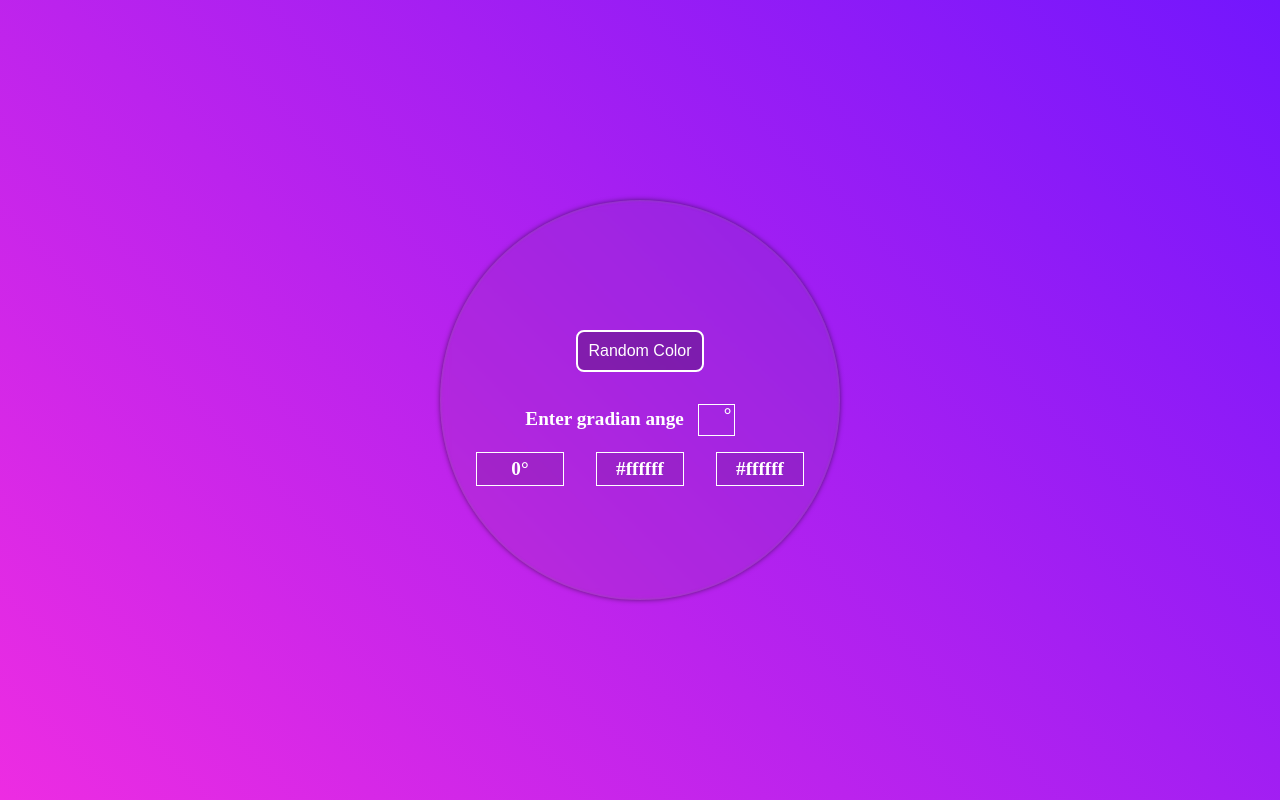
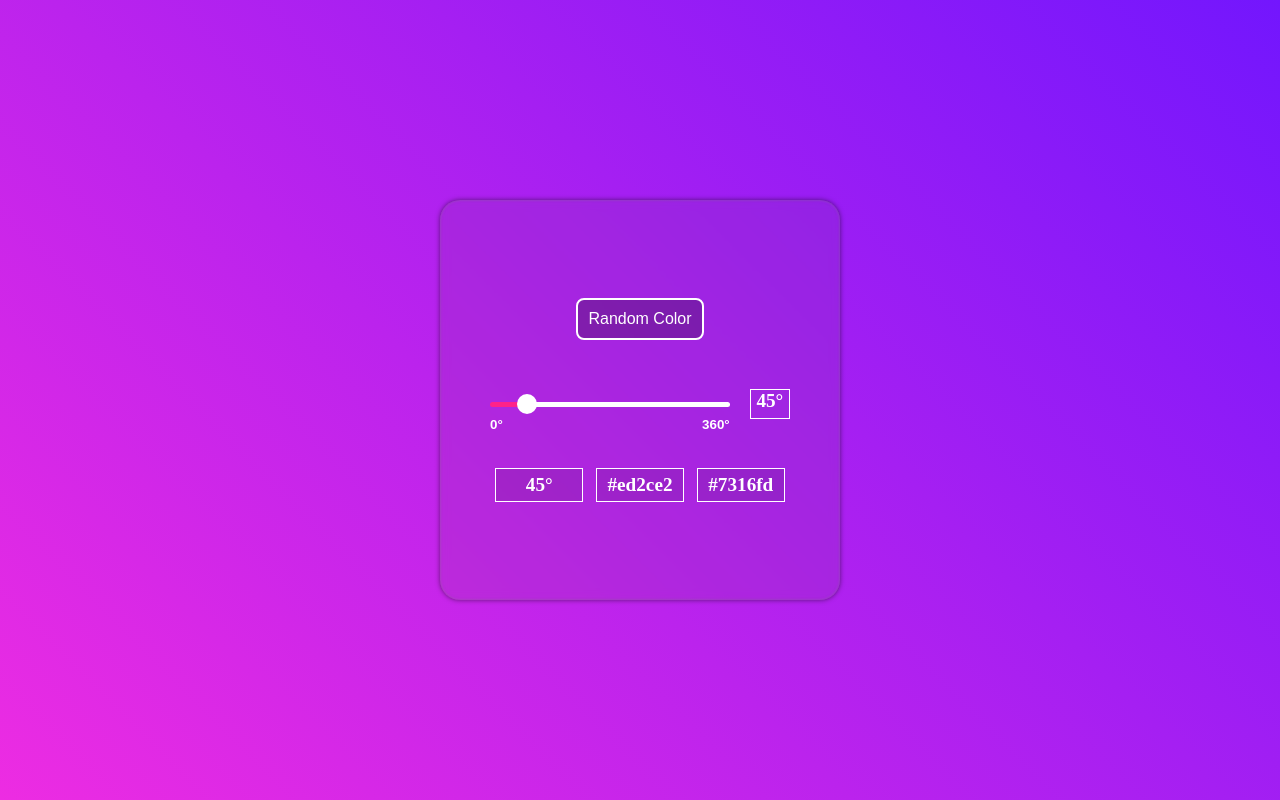
Before and after one commit to Aryan9060/My-Project-File, a plain HTML site: page Gradient-Color-Generator/index.html in a window 1280 px wide. Drawn offline with Linux system fonts and the light colour scheme.

Commit message:
Adding slidebar

```diff
--- a/Gradient-Color-Generator/color.js
+++ b/Gradient-Color-Generator/color.js
@@ -1,5 +1,14 @@
 let button = document.querySelector(".btn");
 let text = document.querySelectorAll("h3");
+let span = document.querySelector("span");
+let input = document.querySelector("#angle");
+
+input.oninput = () => {
+  const x = input.value;
+  sliderColor = ` linear-gradient(90deg, #ff2289 ${x / 3.6}%, #fff ${ x / 3.6}%)`;
+  input.style.background = sliderColor;
+  span.innerText = input.value + "°";
+};
 
 backgroundColor1 = () => {
   hex = "0123456789abcdef";
@@ -31,23 +40,11 @@ backgroundColor2 = () => {
   return color2;
 };
 
-// angle = () => {
-//   return input;
-// };
-
 button.addEventListener("click", () => {
-  let input = document.querySelector("#angle");
-  if (input.value == "") {
-    input.value = 0;
-  } else if (input.value == undefined || input.value > 360 || input.value < 0) {
-    alert("please enter angle between 0° and 360°");
-  } else {
-    console.log(input.value);
   document.body.style.background = `linear-gradient(${
     input.value
   }deg, ${backgroundColor1()},${backgroundColor2()})`;
   text[0].innerText = `${input.value}°`;
   text[1].innerText = color;
   text[2].innerText = color2;
-  }
 });
--- a/Gradient-Color-Generator/index.html
+++ b/Gradient-Color-Generator/index.html
@@ -11,14 +11,14 @@
 <body>
     <div class="container">
         <button class="btn">Random Color</button>
-        <div>
-            <label for="angle">Enter gradian ange<span>°</span></label>
-            <input type="number" min="0" max="360" id="angle">
+        <div class="slider-box">
+            <input type="range" min="0" max="360" value="45" id="angle">
+            <label for="angle"><span>45°</span></label>
         </div>
         <div class="color">
-            <h3 class="">0°</h3>
-            <h3 class="">#ffffff</h3>
-            <h3 class="">#ffffff</h3>
+            <h3 class="">45°</h3>
+            <h3 class="">#ed2ce2</h3>
+            <h3 class=""> #7316fd</h3>
         </div>
     </div>
     <script src="color.js"></script>
--- a/Gradient-Color-Generator/style.css
+++ b/Gradient-Color-Generator/style.css
@@ -7,7 +7,6 @@
 body {
     background: linear-gradient(45deg, #ed2ce2, #7316fd);
     display: flex;
-    flex-direction: column;
     justify-content: center;
     align-items: center;
     width: 100vw;
@@ -21,8 +20,8 @@ body {
     align-items: center;
     background: #5f5c5c18;
     backdrop-filter: blur(5px);
-    box-shadow: 0px 0px 5px rgba(0, 0, 0, .5),inset 0 0px 3px rgba(122, 120, 120, 0.5);
-    border-radius: 50%;
+    box-shadow: 0px 0px 5px rgba(0, 0, 0, .5), inset 0 0px 3px rgba(122, 120, 120, 0.5);
+    border-radius: 5%;
     height: 400px;
     width: 400px;
 }
@@ -44,6 +43,52 @@ body {
     opacity: .7;
 }
 
+.slider-box {
+    display: flex;
+    align-items: center;
+    width: 300px;
+    height: 4rem;
+}
+
+#angle {
+
+    -webkit-appearance: none;
+    background: linear-gradient(90deg, #ff2289 12.5%, #fff 12.5%);
+    height: .3rem;
+    border-radius: 10px;
+    width: 100%;
+    cursor: pointer;
+    outline: none;
+    position: relative;
+}
+
+#angle::after {
+    position: absolute;
+    font-weight: 600;
+    content: "360°";
+    color: #fff;
+    top: 15px;
+    right: 0px;
+}
+
+#angle::before {
+    color: #fff;
+    position: absolute;
+    font-weight: 600;
+    content: "0°";
+    top: 15px;
+    left: 0px;
+}
+
+#angle::-webkit-slider-thumb {
+    -webkit-appearance: non;
+    appearance: none;
+    width: 20px;
+    height: 20px;
+    border-radius: 10px;
+    background: #fff;
+}
+
 .color {
     display: flex;
     align-items: center;
@@ -52,33 +97,15 @@ body {
 label {
     position: relative;
     color: #fff;
+    width: 50px;
+    height: 30px;
+    margin-left: 20px;
+    border: 1px solid;
     font-size: 1.2rem;
+    text-align: center;
     font-weight: 600;
 }
 
-input {
-    width: 2.3rem;
-    height: 2rem;
-    padding: 5px;
-    margin: 0px 20px 0px 10px;
-    outline: none;
-    background: transparent;
-    color: #fff;
-    border: #fff 1px solid;
-}
-
-input::-webkit-outer-spin-button,
-input::-webkit-inner-spin-button {
-    -webkit-appearance: none;
-    margin: 0;
-}
-
-span {
-    position: absolute;
-    right: -30%;
-    /* color:#000; */
-    pointer-events: none;
-}
 
 h3 {
     background: #00000018;
@@ -86,7 +113,7 @@ h3 {
     border: 1px solid;
     width: 5.5rem;
     padding: .3rem .5rem;
-    margin: 1rem;
+    margin: 2rem .4rem;
     text-align: center;
     font-size: 1.2rem;
 }
```
Lines whose indentation alone changed are shown as unchanged.
